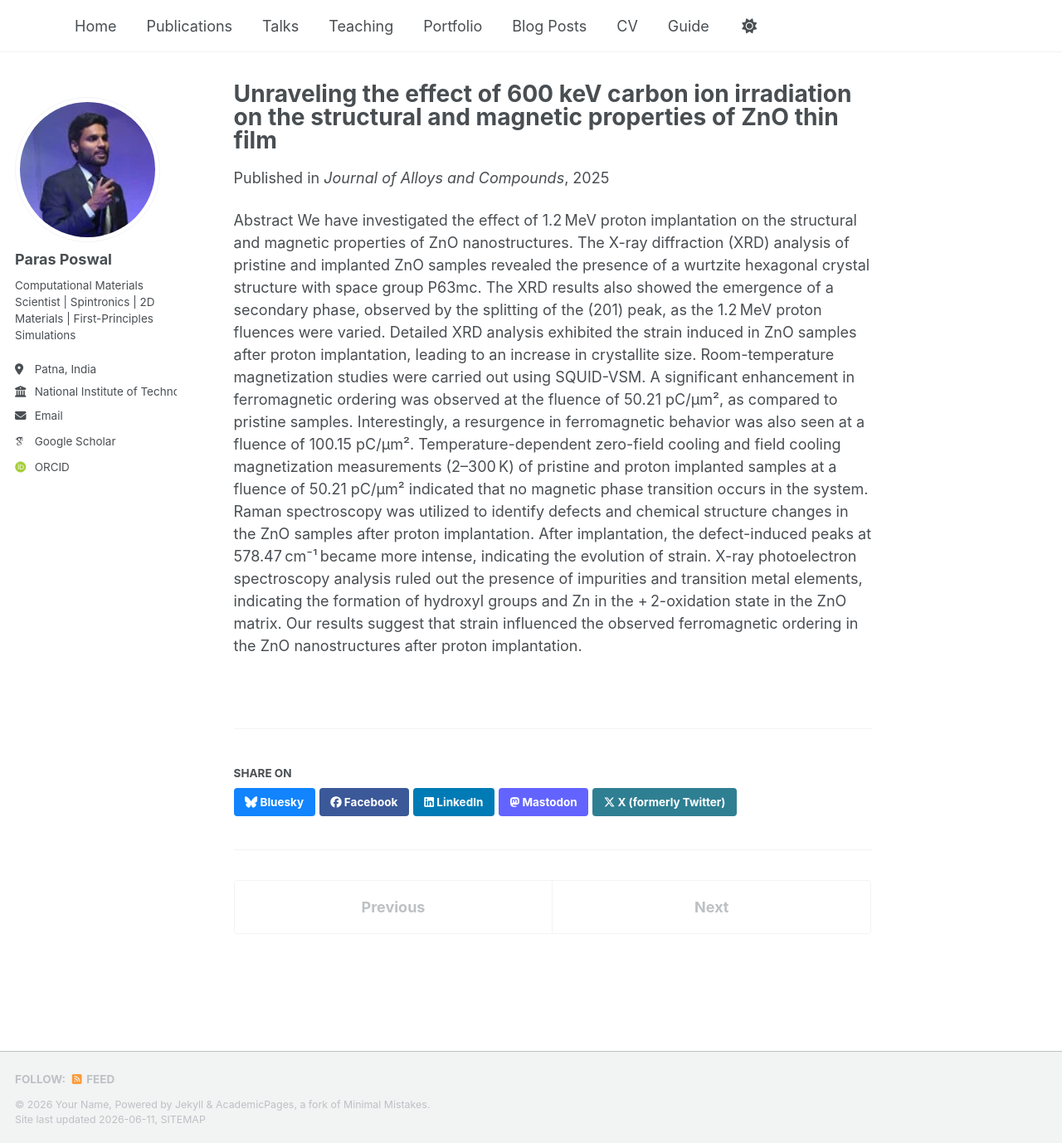
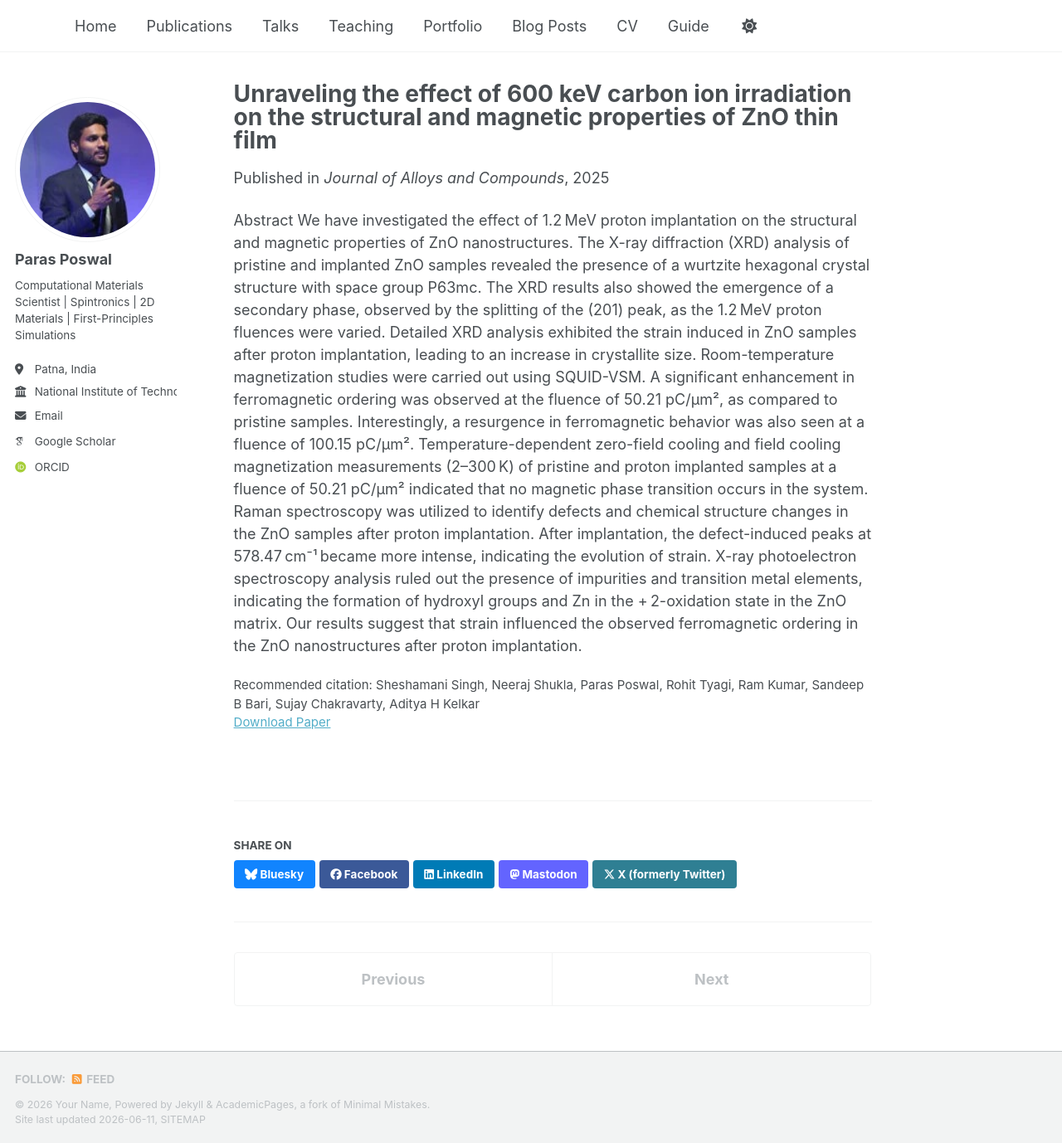
Before and after one commit to poswalparas/poswalparas.github.io, a Jekyll site: the page built from _publications/zno_co_author2.md, in a window 1280 px wide and 1378 px high. Shown: the whole window at 83% size. Built offline with Jekyll 4.4.1, drawn with Linux system fonts in a browser that asks for light colours; some web fonts are replaced; a script bundle is joined from its source files by our own code; library files that are not in the unit come from our copies.

Commit message:
Update zno_co_author2.md

```diff
--- a/_publications/zno_co_author2.md
+++ b/_publications/zno_co_author2.md
@@ -7,6 +7,7 @@ date: 2025-08-10
 excerpt: ''
 venue: 'Journal of Alloys and Compounds'
 paperurl: 'https://academicpages.github.io/files/zno_2025_strain_jalcom.pdf'
+citation: 'Sheshamani Singh, Neeraj Shukla, Paras Poswal, Rohit Tyagi, Ram Kumar, Sandeep B Bari, Sujay Chakravarty, Aditya H Kelkar'
 ---
 
 Abstract
```
